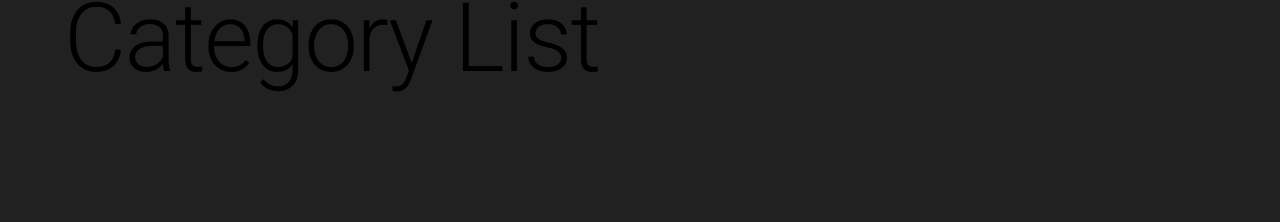
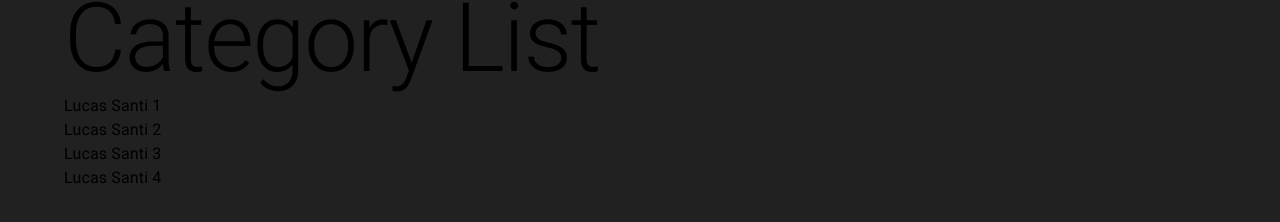
Before and after one commit to idlucassanti/fcycle.react.catalogo, a React (Create React App) app: page / in a window 1280 px wide. Shown: the part 226-448 px from the top of the page. Built offline with nearby package versions, Linux system fonts and the light colour scheme.

Commit message:
Redux/Selectors: Criando Selector no Slice para obter objeto categories do Store Redux

```diff
--- a/src/features/categories/CategoryList.tsx
+++ b/src/features/categories/CategoryList.tsx
@@ -1,6 +1,12 @@
 import { Box, Typography } from "@mui/material";
+import { useAppSelector } from "../../app/hooks";
+import { selectCategories } from "./categorySlice";
 
-export function CategoryList(){
+export function CategoryList() {
+
+  const categories = useAppSelector(selectCategories);
+
+
   return (
     <Box>
       <Typography
@@ -9,6 +15,12 @@ export function CategoryList(){
       >
         Category List
       </Typography>
+
+      <Box component="div">
+          {
+            categories.map((category, i) => <Typography key={category.id}>{category.name}</Typography>)
+          }
+        </Box>
     </Box>
   );
 }
--- a/src/features/categories/categorySlice.ts
+++ b/src/features/categories/categorySlice.ts
@@ -1,4 +1,5 @@
 import { createSlice } from "@reduxjs/toolkit";
+import { RootState } from "../../app/store";
 
 interface Category {
   id: string;
@@ -38,4 +39,10 @@ const categoriesSlice = createSlice({
   }
 });
 
+// Selectors
+
+export function selectCategories(state: RootState) {
+  return state.categories;
+}
+
 export default categoriesSlice.reducer;
```
